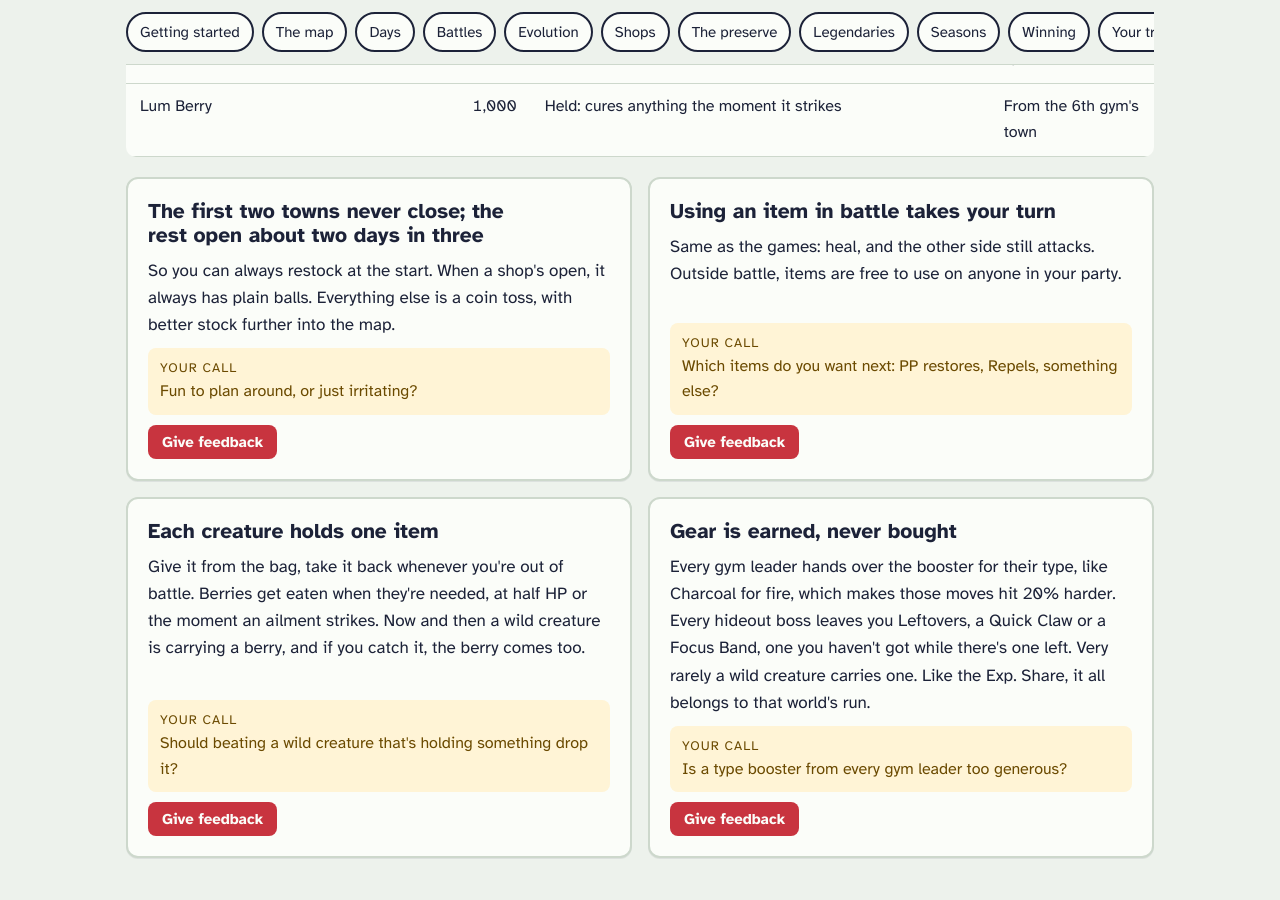
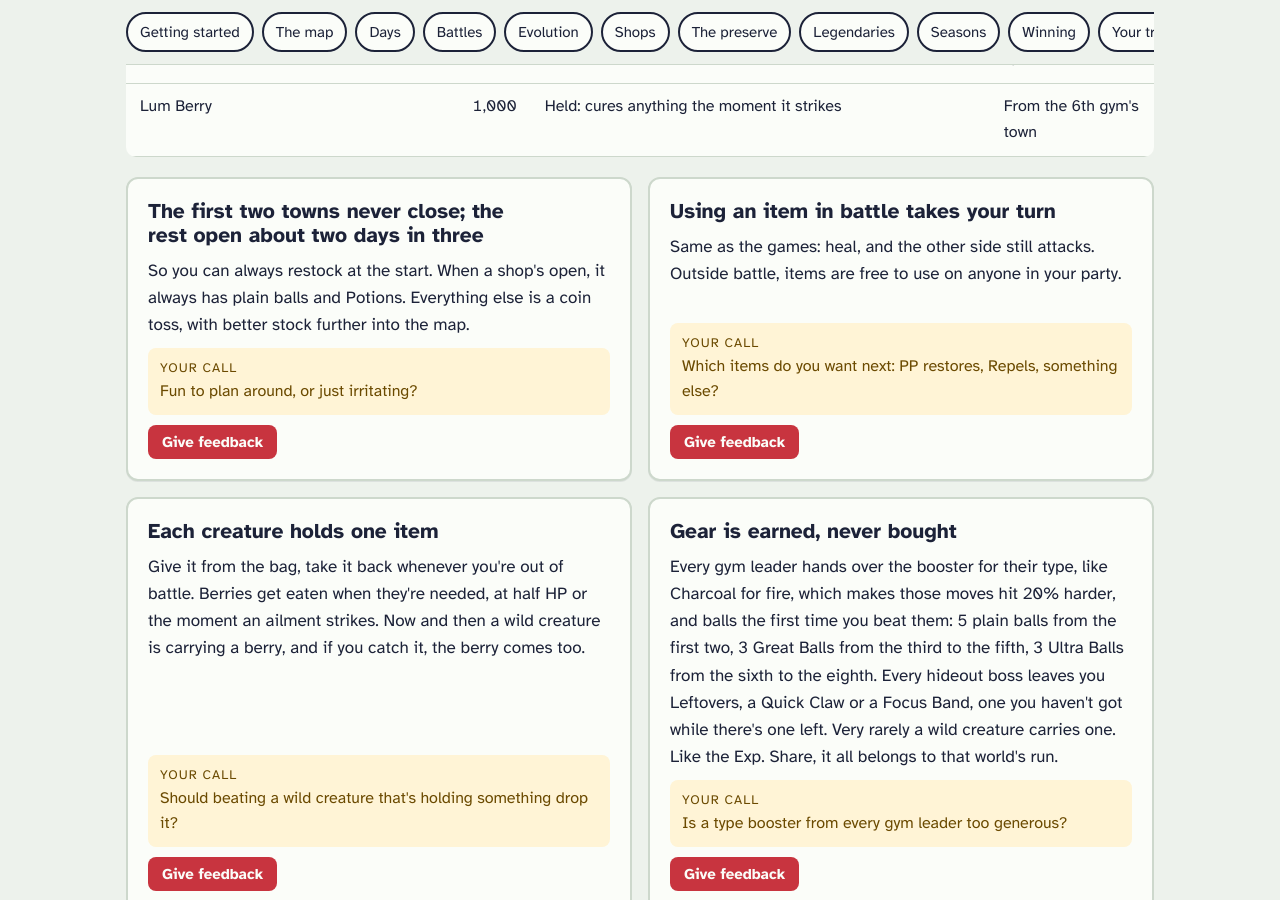
Before and after one commit to Four-Cube-Games/super-adventure, a Jekyll site: the page built from handbook.html, in a window 1280 px wide and 900 px high, scrolled down 16984 px. Built offline with Jekyll 4.4.1, drawn with Linux system fonts in a browser that asks for light colours; some of the changed text lies outside the part shown.

Commit message:
Handbook: wild coins, gym balls, shop staples

```diff
--- a/handbook.html
+++ b/handbook.html
@@ -286,7 +286,7 @@ styles: /assets/handbook.css
     </article>
     <article class="rule" data-rule="wild-pay">
       <h3>Beating wild creatures pays a little</h3>
-      <p class="said">Three coins a level. Trainers are the real money, at 25 coins a level of their strongest creature, so an early trainer pays about what a ball costs and a gym leader far more. Once you've beaten them all, though, there needs to be some way to afford balls again.</p>
+      <p class="said">Five coins a level. Trainers are the real money, at 25 coins a level of their strongest creature, so an early trainer pays about what a ball costs and a gym leader far more. Once you've beaten them all, though, there needs to be some way to afford balls again.</p>
       <p class="ask">Is grinding wild creatures for coins something you'd do?</p>
       <a class="tell" href="{{ site.repo }}/issues/new?template=feedback.yml&amp;title=Handbook%3A%20Beating%20wild%20creatures%20pays%20a%20little&amp;rule=Beating%20wild%20creatures%20pays%20a%20little">Give feedback</a>
     </article>
@@ -426,7 +426,7 @@ styles: /assets/handbook.css
   <div class="rules">
     <article class="rule" data-rule="shop-days">
       <h3>The first two towns never close; the rest open about two days in three</h3>
-      <p class="said">So you can always restock at the start. When a shop's open, it always has plain balls. Everything else is a coin toss, with better stock further into the map.</p>
+      <p class="said">So you can always restock at the start. When a shop's open, it always has plain balls and Potions. Everything else is a coin toss, with better stock further into the map.</p>
       <p class="ask">Fun to plan around, or just irritating?</p>
       <a class="tell" href="{{ site.repo }}/issues/new?template=feedback.yml&amp;title=Handbook%3A%20The%20first%20two%20towns%20never%20close%3B%20the%20rest%20open%20about%20two%20days%20in%20three&amp;rule=The%20first%20two%20towns%20never%20close%3B%20the%20rest%20open%20about%20two%20days%20in%20three">Give feedback</a>
     </article>
@@ -444,7 +444,7 @@ styles: /assets/handbook.css
     </article>
     <article class="rule" data-rule="gear">
       <h3>Gear is earned, never bought</h3>
-      <p class="said">Every gym leader hands over the booster for their type, like Charcoal for fire, which makes those moves hit 20% harder. Every hideout boss leaves you Leftovers, a Quick Claw or a Focus Band, one you haven't got while there's one left. Very rarely a wild creature carries one. Like the Exp. Share, it all belongs to that world's run.</p>
+      <p class="said">Every gym leader hands over the booster for their type, like Charcoal for fire, which makes those moves hit 20% harder, and balls the first time you beat them: 5 plain balls from the first two, 3 Great Balls from the third to the fifth, 3 Ultra Balls from the sixth to the eighth. Every hideout boss leaves you Leftovers, a Quick Claw or a Focus Band, one you haven't got while there's one left. Very rarely a wild creature carries one. Like the Exp. Share, it all belongs to that world's run.</p>
       <p class="ask">Is a type booster from every gym leader too generous?</p>
       <a class="tell" href="{{ site.repo }}/issues/new?template=feedback.yml&amp;title=Handbook%3A%20Gear%20is%20earned%2C%20never%20bought&amp;rule=Gear%20is%20earned%2C%20never%20bought">Give feedback</a>
     </article>
```
